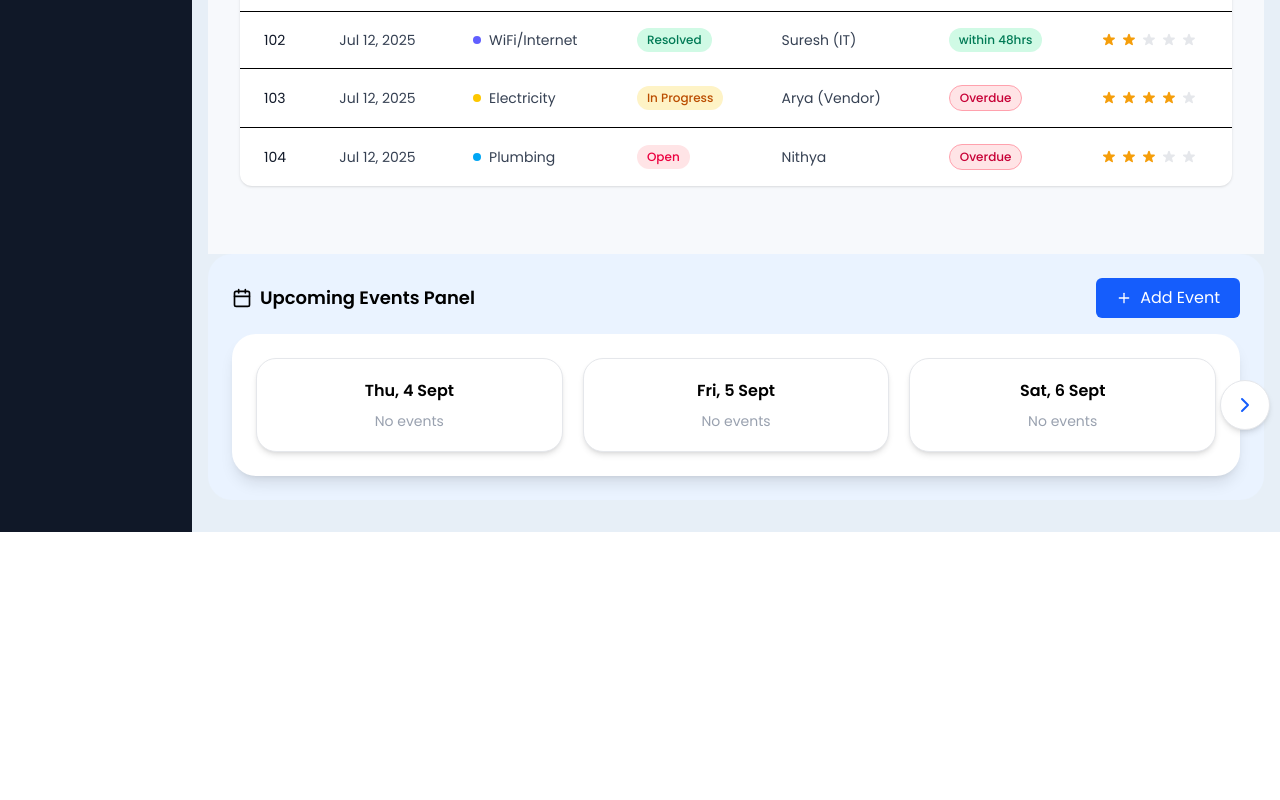
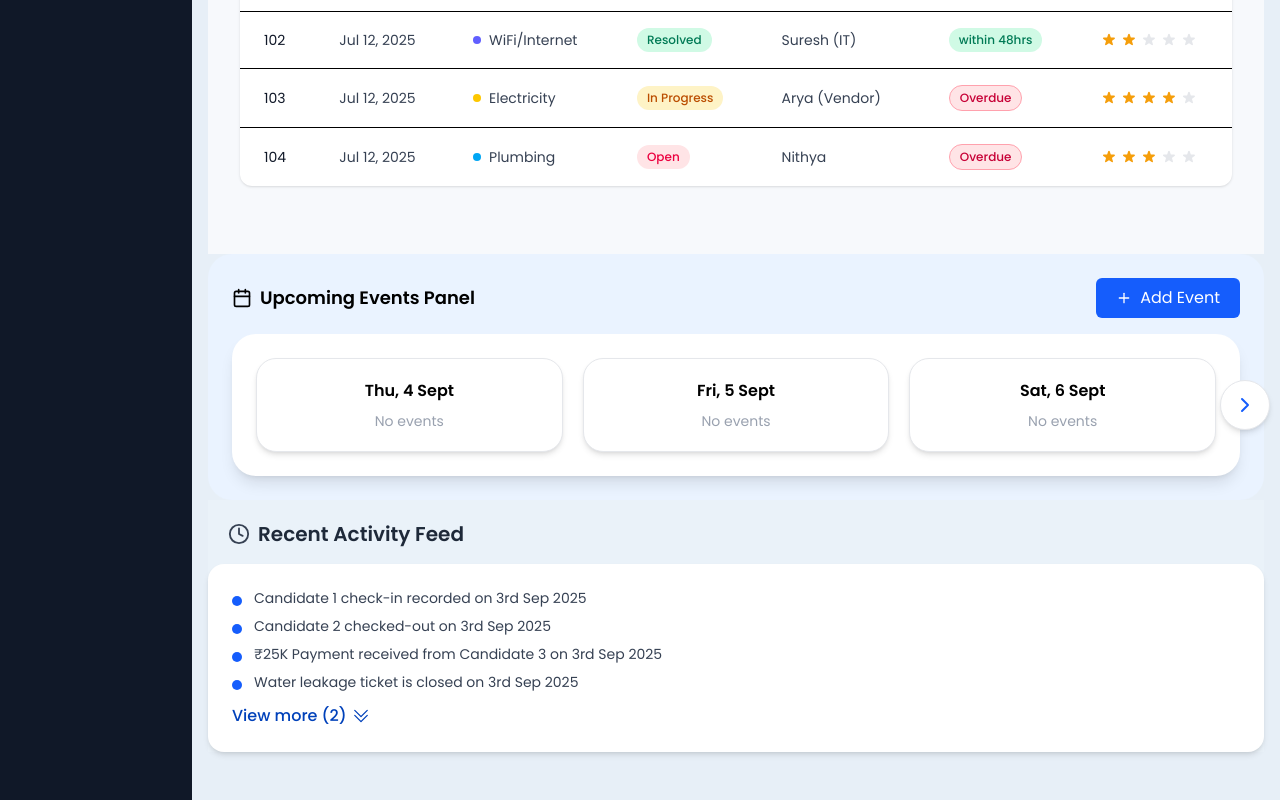
Before and after one commit to Deekubusi/QTIMINDS, a React (Vite) app in the folder Frontend/: page / in a window 1280 px wide. Shown: the part 1738-2538 px from the top of the page. Before the commit the page ends 2270 px from the top, so only its background shows below. Built offline with nearby package versions, Linux system fonts and the light colour scheme.

Commit message:
Update Dashboard.jsx

```diff
--- a/Frontend/src/Components/Dashboard.jsx
+++ b/Frontend/src/Components/Dashboard.jsx
@@ -3,6 +3,7 @@ import { useNavigate } from "react-router-dom";
 import Calendar1 from "./pages/Calender";
 import MaintenanceAlertsDashboard from "./pages/Mantainence";
 import Upcoming from "./pages/Upcoming";
+import RecentActivityFeed from "./pages/Recent_Activity";
 
 export default function Dashboard() {
   const navigate = useNavigate();
@@ -551,6 +552,7 @@ export default function Dashboard() {
         {/* original components kept */}
         <MaintenanceAlertsDashboard />
         <Calendar1 />
+        <RecentActivityFeed/>
       </div>
     </main>
   );
```
